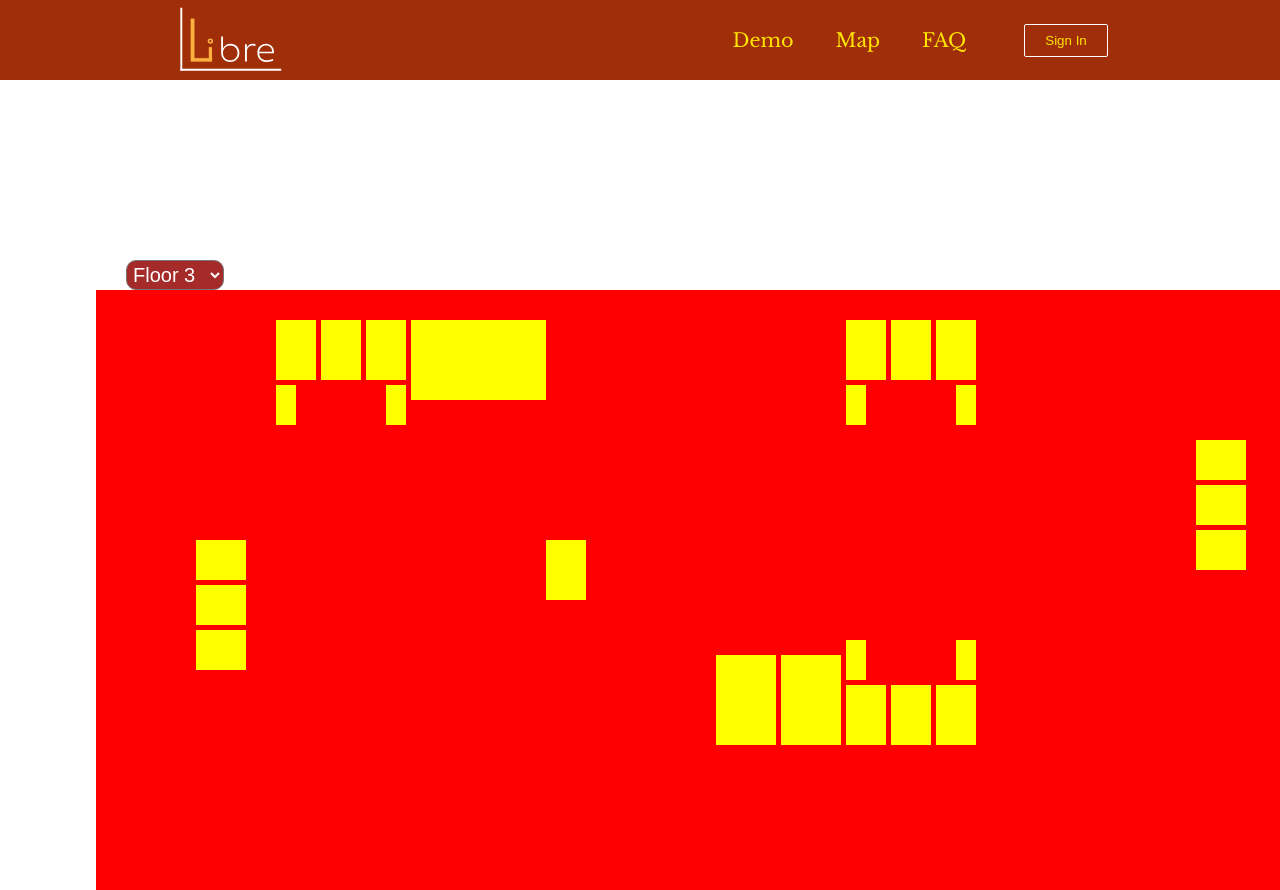
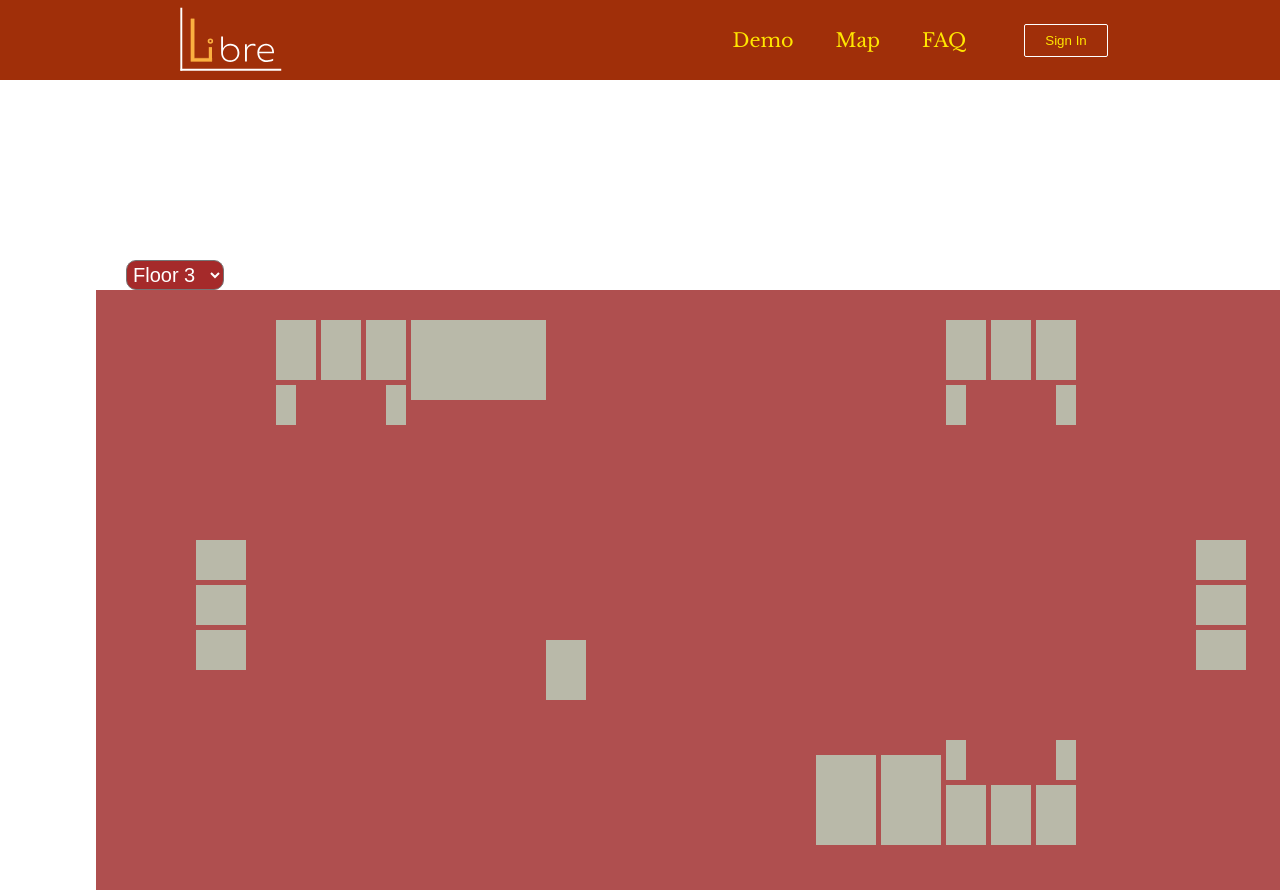
Before and after one commit to BillyMerchan/Libre, a React (Create React App) app in the folder Libre-Server/frontend/: page /map in a window 1280 px wide. Shown: the top 890 px of the page. Built offline with nearby package versions, Linux system fonts and the light colour scheme.

Commit message:
hover function for all the rooms

```diff
--- a/Libre-Server/frontend/src/routes/map/map.css
+++ b/Libre-Server/frontend/src/routes/map/map.css
@@ -1,7 +1,7 @@
 .Room {
     width: 1230px;
     height: 600px;
-    background-color: red;
+    background-color: rgb(175, 79, 79);
     overflow: visible;
 }
 
@@ -36,7 +36,7 @@
 .R2room332A{
     width: 20px;
     height: 40px;
-    background-color: yellow;
+    background-color: rgb(185, 185, 169);
     margin-left: 180px;
     margin-top: 95px;
     position: absolute;
@@ -46,7 +46,7 @@
 .R2room332B{
     width: 40px;
     height: 60px;
-    background-color: yellow;
+    background-color: rgb(185, 185, 169);
     margin-left: 180px;
     margin-top: 30px;
     position: absolute;
@@ -55,7 +55,7 @@
 .R2room332C{
   width: 40px;
   height: 60px;
-  background-color: yellow;
+  background-color: rgb(185, 185, 169);
   margin-left: 225px;
   margin-top: 30px;
   position: absolute;
@@ -65,7 +65,7 @@
 .R2room332D{
   width: 40px;
   height: 60px;
-  background-color: yellow;
+  background-color: rgb(185, 185, 169);
   margin-left: 270px;
   margin-top: 30px;
   position: absolute;
@@ -74,7 +74,7 @@
 .R2room332E{
     width: 20px;
     height: 40px;
-    background-color: yellow;
+    background-color: rgb(185, 185, 169);
     margin-left: 290px;
     margin-top: 95px;
     position: absolute;
@@ -83,7 +83,7 @@
 .R2room333{
   width: 135px;
   height: 80px;
-  background-color: yellow;
+  background-color: rgb(185, 185, 169);
   margin-left: 315px;
   margin-top: 30px;
   position: absolute;
@@ -92,8 +92,8 @@
 .R2room337A{
   width: 20px;
   height: 40px;
-  background-color: yellow;
-  margin-left: 750px;
+  background-color: rgb(185, 185, 169);
+  margin-left: 850px;
   margin-top: 95px;
   position: absolute;
 }
@@ -102,8 +102,8 @@
 .R2room337B{
   width: 40px;
   height: 60px;
-  background-color: yellow;
-  margin-left: 750px;
+  background-color: rgb(185, 185, 169);
+  margin-left: 850px;
   margin-top: 30px;
   position: absolute;
 }
@@ -111,8 +111,8 @@
 .R2room337C{
 width: 40px;
 height: 60px;
-background-color: yellow;
-margin-left: 795px;
+background-color: rgb(185, 185, 169);
+margin-left: 895px;
 margin-top: 30px;
 position: absolute;
 }
@@ -121,8 +121,8 @@ position: absolute;
 .R2room337D{
 width: 40px;
 height: 60px;
-background-color: yellow;
-margin-left: 840px;
+background-color: rgb(185, 185, 169);
+margin-left: 940px;
 margin-top: 30px;
 position: absolute;
 }
@@ -130,8 +130,8 @@ position: absolute;
 .R2room337E{
   width: 20px;
   height: 40px;
-  background-color: yellow;
-  margin-left: 860px;
+  background-color: rgb(185, 185, 169);
+  margin-left: 960px;
   margin-top: 95px;
   position: absolute;
 }
@@ -139,100 +139,99 @@ position: absolute;
 .R2room342A{
   width: 50px;
   height: 40px;
-  background-color: yellow;
+  background-color: rgb(185, 185, 169);
   margin-left: 1100px;
-  margin-top: 150px;
+  margin-top: 250px;
   position: absolute;
 }
 
 .R2room342B{
   width: 50px;
   height: 40px;
-  background-color: yellow;
+  background-color: rgb(185, 185, 169);
   margin-left: 1100px;
-  margin-top: 195px;
+  margin-top: 295px;
   position: absolute;
 }
 
 .R2room342C{
   width: 50px;
   height: 40px;
-  background-color: yellow;
+  background-color: rgb(185, 185, 169);
   margin-left: 1100px;
-  margin-top: 240px;
+  margin-top: 340px;
   position: absolute;
 }
 
 .R2room352E{
   width: 20px;
   height: 40px;
-  background-color: yellow;
-  margin-left: 860px;
-  margin-top: 350px;
+  background-color: rgb(185, 185, 169);
+  margin-left: 960px;
+  margin-top: 450px;
   position: absolute;
 }
 
 .R2room352D{
   width: 40px;
   height: 60px;
-  background-color: yellow;
-  margin-left: 840px;
-  margin-top: 395px;
+  background-color: rgb(185, 185, 169);
+  margin-left: 940px;
+  margin-top: 495px;
   position: absolute;
 }
 
 .R2room352C{
 width: 40px;
 height: 60px;
-background-color: yellow;
-margin-left: 795px;
-margin-top: 395px;
+background-color: rgb(185, 185, 169);
+margin-left: 895px;
+margin-top: 495px;
 position: absolute;
 }
 
-
 .R2room352B{
-width: 40px;
-height: 60px;
-background-color: yellow;
-margin-left: 750px;
-margin-top: 395px;
-position: absolute;
+  width: 40px;
+  height: 60px;
+  background-color: rgb(185, 185, 169);
+  margin-left: 850px;
+  margin-top: 495px;
+  position: absolute;
 }
 
 .R2room352A{
   width: 20px;
   height: 40px;
-  background-color: yellow;
-  margin-left: 750px;
-  margin-top: 350px;
+  background-color: rgb(185, 185, 169);
+  margin-left: 850px;
+  margin-top: 450px;
   position: absolute;
 }
 
 .R2room353A{
   width: 60px;
   height: 90px;
-  background-color: yellow;
-  margin-left: 685px;
-  margin-top: 365px;
+  background-color: rgb(185, 185, 169);
+  margin-left: 785px;
+  margin-top: 465px;
   position: absolute;
 }
 
 .R2room353B{
   width: 60px;
   height: 90px;
-  background-color: yellow;
-  margin-left: 620px;
-  margin-top: 365px;
+  background-color: rgb(185, 185, 169);
+  margin-left: 720px;
+  margin-top: 465px;
   position: absolute;
 }
 
 .R2room311{
   width: 40px;
   height: 60px;
-  background-color: yellow;
+  background-color: rgb(185, 185, 169);
   margin-left: 450px;
-  margin-top: 250px;
+  margin-top: 350px;
   position: absolute;
 }
 
@@ -240,7 +239,7 @@ position: absolute;
 .R2room323C{
   width: 50px;
   height: 40px;
-  background-color: yellow;
+  background-color: rgb(185, 185, 169);
   margin-left: 100px;
   margin-top: 250px;
   position: absolute;
@@ -249,7 +248,7 @@ position: absolute;
 .R2room323B{
   width: 50px;
   height: 40px;
-  background-color: yellow;
+  background-color: rgb(185, 185, 169);
   margin-left: 100px;
   margin-top: 295px;
   position: absolute;
@@ -258,8 +257,248 @@ position: absolute;
 .R2room323A{
   width: 50px;
   height: 40px;
-  background-color: yellow;
+  background-color: rgb(185, 185, 169);
   margin-left: 100px;
   margin-top: 340px;
   position: absolute;
 }
+
+.overlay:hover {
+  width: 50px;
+  height: 40px;
+  background-color: rgb(20, 231, 12);
+  position: absolute;
+}
+
+
+
+/* Hover Function for all the rooms */
+.R2room332A:hover{
+  width: 20px;
+  height: 40px;
+  background-color: rgb(109, 240, 137);
+  margin-left: 180px;
+  margin-top: 95px;
+  position: absolute;
+}
+
+
+.R2room332B:hover{
+  width: 40px;
+  height: 60px;
+  background-color: rgb(109, 240, 137);
+  margin-left: 180px;
+  margin-top: 30px;
+  position: absolute;
+}
+
+.R2room332C:hover{
+width: 40px;
+height: 60px;
+background-color: rgb(109, 240, 137);
+margin-left: 225px;
+margin-top: 30px;
+position: absolute;
+}
+
+
+.R2room332D:hover{
+width: 40px;
+height: 60px;
+background-color: rgb(109, 240, 137);
+margin-left: 270px;
+margin-top: 30px;
+position: absolute;
+}
+
+.R2room332E:hover{
+  width: 20px;
+  height: 40px;
+  background-color:rgb(109, 240, 137);
+  margin-left: 290px;
+  margin-top: 95px;
+  position: absolute;
+}
+
+.R2room333:hover{
+width: 135px;
+height: 80px;
+background-color:rgb(109, 240, 137);
+margin-left: 315px;
+margin-top: 30px;
+position: absolute;
+}
+
+.R2room337A:hover{
+width: 20px;
+height: 40px;
+background-color:rgb(109, 240, 137);
+margin-left: 850px;
+margin-top: 95px;
+position: absolute;
+}
+
+
+.R2room337B:hover{
+width: 40px;
+height: 60px;
+background-color: rgb(109, 240, 137);
+margin-left: 850px;
+margin-top: 30px;
+position: absolute;
+}
+
+.R2room337C:hover{
+width: 40px;
+height: 60px;
+background-color: rgb(109, 240, 137);
+margin-left: 895px;
+margin-top: 30px;
+position: absolute;
+}
+
+
+.R2room337D:hover{
+width: 40px;
+height: 60px;
+background-color: rgb(109, 240, 137);
+margin-left: 940px;
+margin-top: 30px;
+position: absolute;
+}
+
+.R2room337E:hover{
+width: 20px;
+height: 40px;
+background-color: rgb(109, 240, 137);
+margin-left: 960px;
+margin-top: 95px;
+position: absolute;
+}
+
+.R2room342A:hover{
+width: 50px;
+height: 40px;
+background-color:rgb(109, 240, 137);
+margin-left: 1100px;
+margin-top: 250px;
+position: absolute;
+}
+
+.R2room342B:hover{
+width: 50px;
+height: 40px;
+background-color:rgb(109, 240, 137);
+margin-left: 1100px;
+margin-top: 295px;
+position: absolute;
+}
+
+.R2room342C:hover{
+width: 50px;
+height: 40px;
+background-color: rgb(109, 240, 137);
+margin-left: 1100px;
+margin-top: 340px;
+position: absolute;
+}
+
+.R2room352E:hover{
+width: 20px;
+height: 40px;
+background-color: rgb(109, 240, 137);
+margin-left: 960px;
+margin-top: 450px;
+position: absolute;
+}
+
+.R2room352D:hover{
+width: 40px;
+height: 60px;
+background-color: rgb(109, 240, 137);
+margin-left: 940px;
+margin-top: 495px;
+position: absolute;
+}
+
+.R2room352C:hover{
+width: 40px;
+height: 60px;
+background-color: rgb(109, 240, 137);
+margin-left: 895px;
+margin-top: 495px;
+position: absolute;
+}
+
+.R2room352B:hover{
+width: 40px;
+height: 60px;
+background-color:rgb(109, 240, 137);
+margin-left: 850px;
+margin-top: 495px;
+position: absolute;
+}
+
+.R2room352A:hover{
+width: 20px;
+height: 40px;
+background-color:rgb(109, 240, 137);
+margin-left: 850px;
+margin-top: 450px;
+position: absolute;
+}
+
+.R2room353A:hover{
+width: 60px;
+height: 90px;
+background-color: rgb(109, 240, 137);
+margin-left: 785px;
+margin-top: 465px;
+position: absolute;
+}
+
+.R2room353B:hover{
+width: 60px;
+height: 90px;
+background-color: rgb(109, 240, 137);
+margin-left: 720px;
+margin-top: 465px;
+position: absolute;
+}
+
+.R2room311:hover{
+width: 40px;
+height: 60px;
+background-color:rgb(109, 240, 137);
+margin-left: 450px;
+margin-top: 350px;
+position: absolute;
+}
+
+
+.R2room323C:hover{
+width: 50px;
+height: 40px;
+background-color: rgb(109, 240, 137);
+margin-left: 100px;
+margin-top: 250px;
+position: absolute;
+}
+
+.R2room323B:hover{
+width: 50px;
+height: 40px;
+background-color:rgb(109, 240, 137);
+margin-left: 100px;
+margin-top: 295px;
+position: absolute;
+}
+
+.R2room323A:hover{
+width: 50px;
+height: 40px;
+background-color: rgb(109, 240, 137);
+margin-left: 100px;
+margin-top: 340px;
+position: absolute;
+}
```
